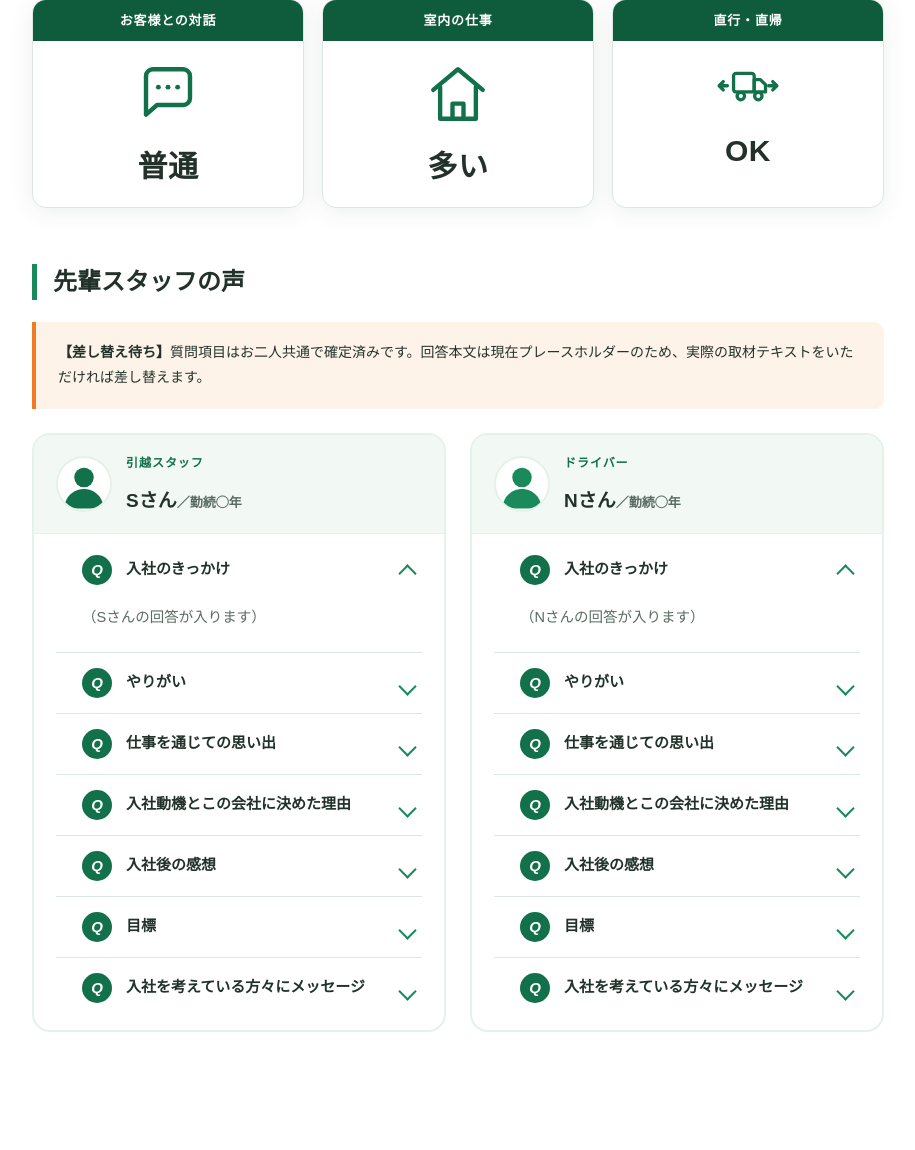
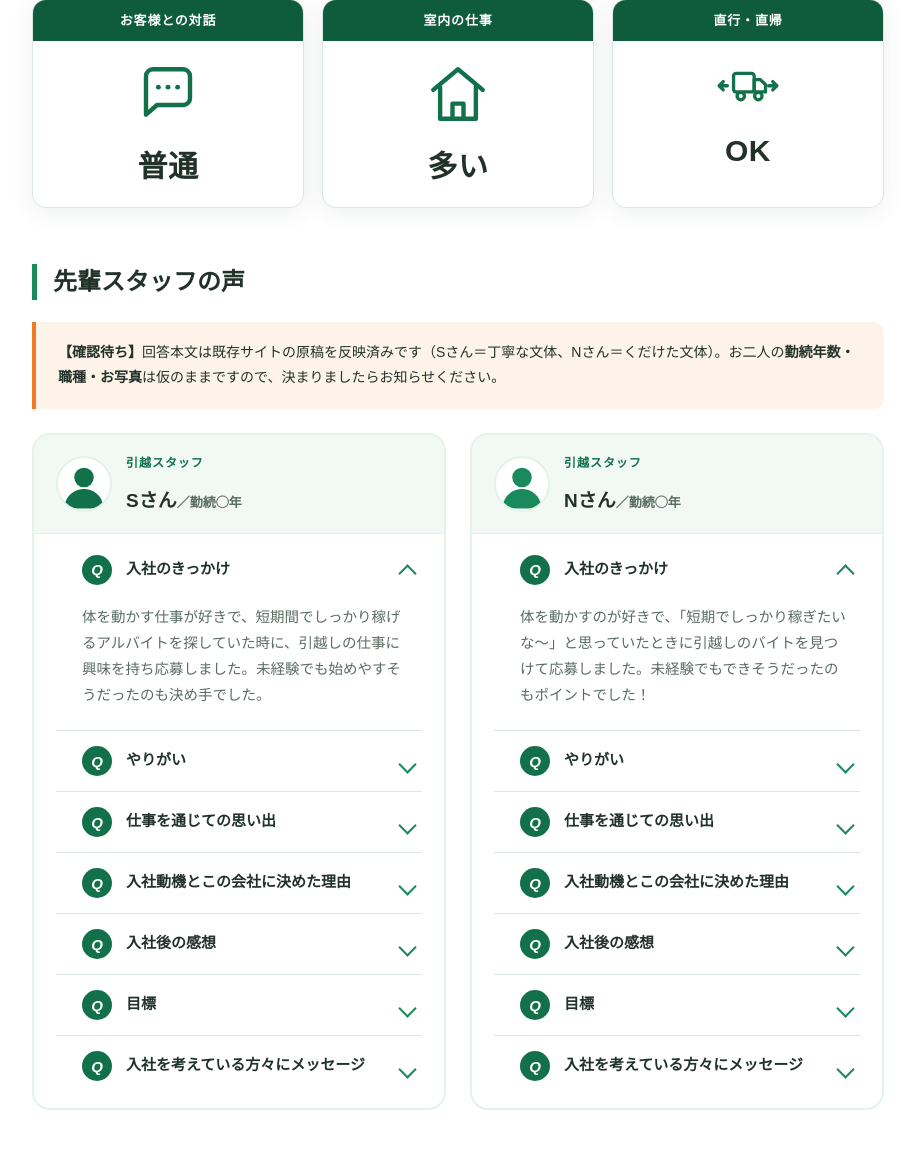
Before and after one commit to tagukichi/naniwa-h, a WordPress theme: template wp-theme/naniwa-express/page-recruit.php in a window 1280 px wide. Shown: the part 1376-2526 px from the top of the page, without its empty margins (182-1097 px from the left). Run offline with PHP 8.4 and a stand-in for WordPress, Linux system fonts and the light colour scheme; the site name, menu and one post (Sample post) are stand-ins, and other content is empty; some libraries are stand-ins or nearby versions.

Commit message:
求人ページ：インタビューの回答本文を反映
既存サイト（recruit2）の原稿を差し込んだ。原稿は各設問に①丁寧な文体と
②くだけた文体の2案が併記されていたため、Sさんに①、Nさんに②を割り当て、
同じ内容でもお二人の口調が分かれて読めるようにした。

「入社を考えている方々にメッセージ」だけは元からお二人別々の原稿が
あったので、それぞれの回答をそのまま使っている。

Nさんの本文がドライバー業務に触れていないため、職種の表示を
「ドライバー」から「引越スタッフ」に変更。勤続年数・写真は引き続き仮。

Co-Authored-By: Claude Opus 5 <noreply@anthropic.com>
Claude-Session: https://claude.ai/code/session_01PEi5PkPi4T8HcXmdWJjhRe

```diff
--- a/wp-theme/naniwa-express/page-recruit.php
+++ b/wp-theme/naniwa-express/page-recruit.php
@@ -102,7 +102,7 @@ get_header();
       <h2 class="h-sec">先輩スタッフの声</h2>
 
       <div class="notice-box">
-        <p><strong>【差し替え待ち】</strong>質問項目はお二人共通で確定済みです。回答本文は現在プレースホルダーのため、実際の取材テキストをいただければ差し替えます。</p>
+        <p><strong>【確認待ち】</strong>回答本文は既存サイトの原稿を反映済みです（Sさん＝丁寧な文体、Nさん＝くだけた文体）。お二人の<strong>勤続年数・職種・お写真</strong>は仮のままですので、決まりましたらお知らせください。</p>
       </div>
 
       <div class="rc-people">
@@ -119,31 +119,31 @@ get_header();
           <div class="qa-list">
             <details class="faq-item" open>
               <summary>入社のきっかけ</summary>
-              <div class="faq-answer"><p class="txt">（Sさんの回答が入ります）</p></div>
+              <div class="faq-answer"><p class="txt">体を動かす仕事が好きで、短期間でしっかり稼げるアルバイトを探していた時に、引越しの仕事に興味を持ち応募しました。未経験でも始めやすそうだったのも決め手でした。</p></div>
             </details>
             <details class="faq-item">
               <summary>やりがい</summary>
-              <div class="faq-answer"><p class="txt">（Sさんの回答が入ります）</p></div>
+              <div class="faq-answer"><p class="txt">お客様の大切な荷物を丁寧に運び、無事に新しい生活のスタートをサポートできたときに大きな達成感があります。作業が終わったあとに「ありがとう」と直接感謝の言葉をいただけることも多く、それがやりがいにつながっています。また、体を動かす仕事なので、働きながら自然と体力がつくのも魅力です。</p></div>
             </details>
             <details class="faq-item">
               <summary>仕事を通じての思い出</summary>
-              <div class="faq-answer"><p class="txt">（Sさんの回答が入ります）</p></div>
+              <div class="faq-answer"><p class="txt">最初は覚えることも多く不安でしたが、先輩が一つひとつ丁寧に教えてくれたおかげで、少しずつできることが増えていきました。チームで協力して一つの現場をやりきったときの達成感は今でも印象に残っています。忙しい現場でも声を掛け合いながら進めるので、自然と仲間との距離も縮まりました。</p></div>
             </details>
             <details class="faq-item">
               <summary>入社動機とこの会社に決めた理由</summary>
-              <div class="faq-answer"><p class="txt">（Sさんの回答が入ります）</p></div>
+              <div class="faq-answer"><p class="txt">大手企業ではないからこそ、スタッフ同士の距離が近く、チーム一丸となって働ける環境に魅力を感じて入社を決めました。ベテランの方が多く在籍しており、現場でも常に周りを気にかけてくださる温かい職場だと感じています。未経験からスタートしたスタッフも多く、サポート体制が整っている点も安心できるポイントでした。</p></div>
             </details>
             <details class="faq-item">
               <summary>入社後の感想</summary>
-              <div class="faq-answer"><p class="txt">（Sさんの回答が入ります）</p></div>
+              <div class="faq-answer"><p class="txt">実際に働いてみて感じたのは、「本当にみんなが優しい」ということです。引越し業界に対して、厳しい・体育会系といったイメージを持っていましたが、段ボールの持ち方から大型家電の運び方まで、一つひとつ丁寧に教えていただきました。未経験の方でも安心して働ける環境が整っていると感じています。</p></div>
             </details>
             <details class="faq-item">
               <summary>目標</summary>
-              <div class="faq-answer"><p class="txt">（Sさんの回答が入ります）</p></div>
+              <div class="faq-answer"><p class="txt">先輩方のように、段取りよく作業を進めながら大型家電の搬入や複数の段ボールを効率よく運べるようになることが目標です。体力だけでなく技術も必要な仕事なので、先輩の動きを見て学び、分からないことは積極的に質問しながら日々努力しています。</p></div>
             </details>
             <details class="faq-item">
               <summary>入社を考えている方々にメッセージ</summary>
-              <div class="faq-answer"><p class="txt">（Sさんの回答が入ります）</p></div>
+              <div class="faq-answer"><p class="txt">引越し業界というと「厳しそう」「怖そう」といったイメージを持っていましたが、実際に働いてみるとその印象はいい意味で大きく変わりました。スタッフはみんな優しく、未経験でもしっかりサポートしてもらえる環境です。体を動かすことが好きな方や、短期間でしっかり稼ぎたい方にはとてもおすすめの仕事です。安心してぜひ応募してみてください。</p></div>
             </details>
           </div>
         </div>
@@ -154,38 +154,38 @@ get_header();
               <svg viewBox="0 0 64 64" aria-hidden="true"><circle cx="32" cy="24" r="12" fill="#1a8a5c"/><path d="M8 62c0-13.3 10.7-24 24-24s24 10.7 24 24z" fill="#1a8a5c"/></svg>
             </span>
             <div>
-              <p class="rc-person-role">ドライバー</p>
+              <p class="rc-person-role">引越スタッフ</p>
               <p class="rc-person-name">Nさん<span>／勤続◯年</span></p>
             </div>
           </div>
           <div class="qa-list">
             <details class="faq-item" open>
               <summary>入社のきっかけ</summary>
-              <div class="faq-answer"><p class="txt">（Nさんの回答が入ります）</p></div>
+              <div class="faq-answer"><p class="txt">体を動かすのが好きで、「短期でしっかり稼ぎたいな〜」と思っていたときに引越しのバイトを見つけて応募しました。未経験でもできそうだったのもポイントでした！</p></div>
             </details>
             <details class="faq-item">
               <summary>やりがい</summary>
-              <div class="faq-answer"><p class="txt">（Nさんの回答が入ります）</p></div>
+              <div class="faq-answer"><p class="txt">最初は大変そうって思ってたんですが、終わったあとの達成感がめちゃくちゃ気持ちいいです！お客様から「ありがとう」って言ってもらえることも多くて、それが嬉しくてまた頑張ろうって思えます。体を動かすので、働きながらいい運動になるのも地味にありがたいです（笑）</p></div>
             </details>
             <details class="faq-item">
               <summary>仕事を通じての思い出</summary>
-              <div class="faq-answer"><p class="txt">（Nさんの回答が入ります）</p></div>
+              <div class="faq-answer"><p class="txt">最初はわからないことだらけでしたが、先輩たちが優しく教えてくれてすぐに慣れました！チームで動く仕事なので、自然と仲良くなれるのもいいところです。忙しい現場をみんなで乗り切ったときは、ちょっとした一体感があって楽しいですよ。</p></div>
             </details>
             <details class="faq-item">
               <summary>入社動機とこの会社に決めた理由</summary>
-              <div class="faq-answer"><p class="txt">（Nさんの回答が入ります）</p></div>
+              <div class="faq-answer"><p class="txt">大きい会社じゃない分、みんなで協力して働いてる感じがいいなと思って決めました！ベテランの先輩も多くて、ちゃんと気にかけてくれるので、すごくあったかい職場だなって思ってます。未経験スタートの人も多いので、初めてでも全然大丈夫です！</p></div>
             </details>
             <details class="faq-item">
               <summary>入社後の感想</summary>
-              <div class="faq-answer"><p class="txt">（Nさんの回答が入ります）</p></div>
+              <div class="faq-answer"><p class="txt">実際に働いてみて思ったのは、とにかくみんな優しいってことです！正直、引越し屋さんって怖そうなイメージがあったんですが、ダンボールの持ち方から家電の運び方まで全部ちゃんと教えてくれて、「こんな優しい引越し屋さんあるんだ！」ってびっくりしました（笑）未経験でもちゃんと教えてもらえるので安心です！</p></div>
             </details>
             <details class="faq-item">
               <summary>目標</summary>
-              <div class="faq-answer"><p class="txt">（Nさんの回答が入ります）</p></div>
+              <div class="faq-answer"><p class="txt">先輩みたいにテキパキ動いて、大きい家電とかもサクッと運べるようになるのが目標です！体力だけじゃなくてコツとかテクニックも大事なので、見て覚えて聞いて覚えてって感じで頑張ってます！</p></div>
             </details>
             <details class="faq-item">
               <summary>入社を考えている方々にメッセージ</summary>
-              <div class="faq-answer"><p class="txt">（Nさんの回答が入ります）</p></div>
+              <div class="faq-answer"><p class="txt">最初は「2〜3回やって辞めようかな」くらいの気持ちだったんですが、働いてみたら環境が良くてそのまま続けてます（笑）自分も引越し屋さん＝怖い・体育会系って思ってたんですが、ここではそのイメージがいい意味で180度変わりました！未経験でもちゃんとサポートしてもらえるので安心ですし、気づいたら長く続けたくなるくらい働きやすい職場です！</p></div>
             </details>
           </div>
         </div>
```
Also changed, not shown: src/pages/recruit.html (+16 -16 lines), static/recruit.html (+16 -16 lines), 1 other file.
